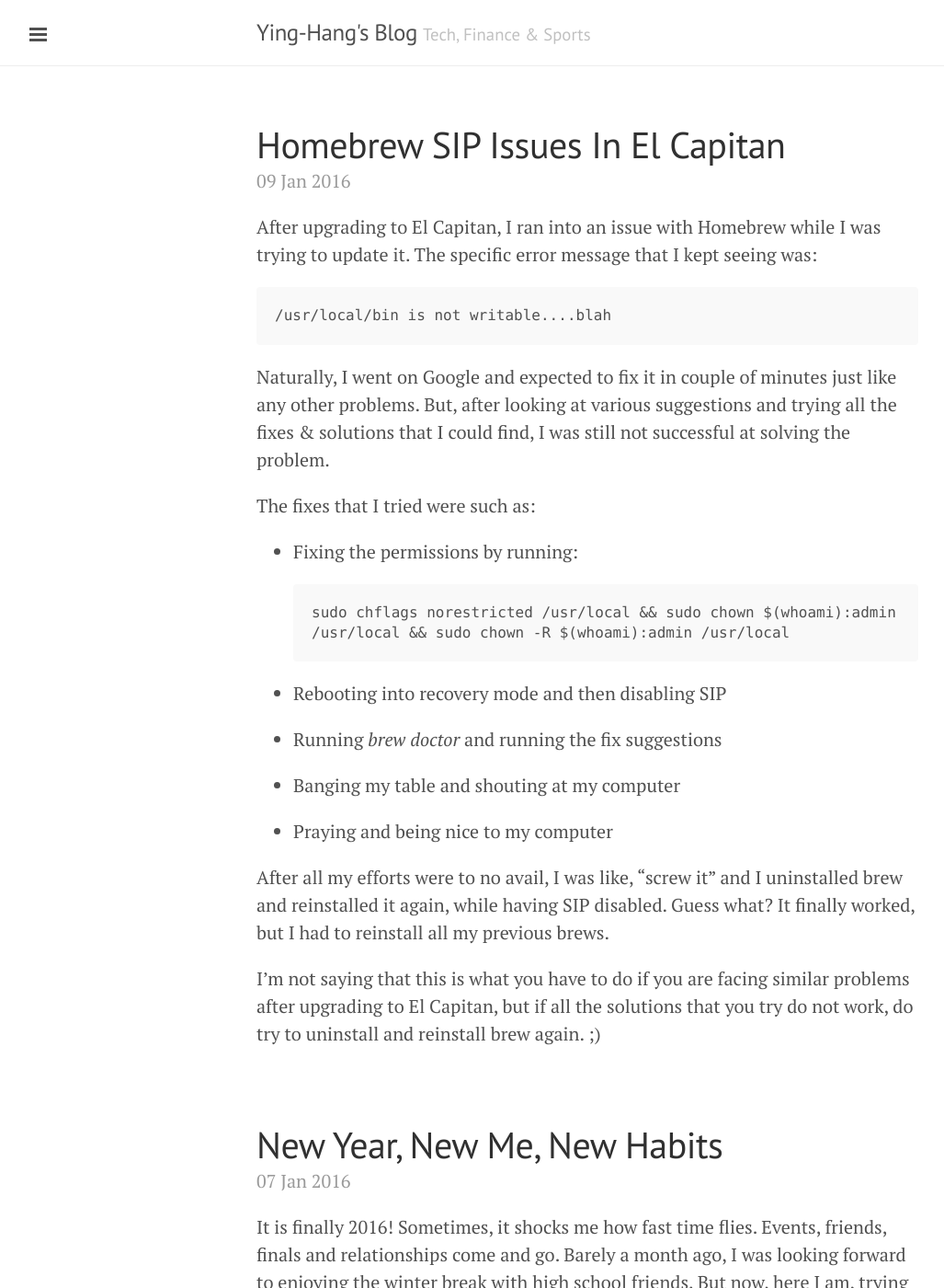
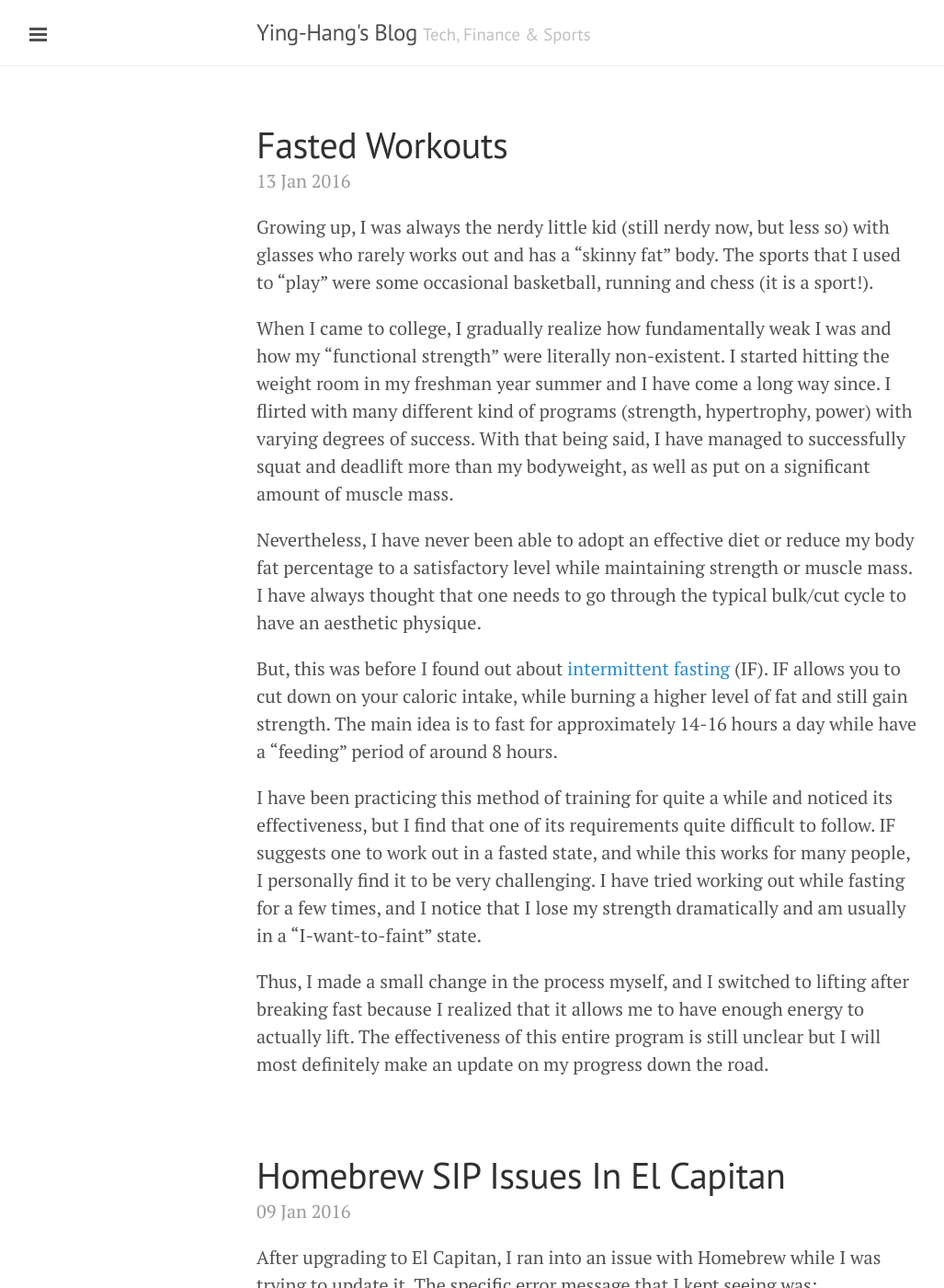
Before and after one commit to yinghang/yinghang.github.io, a Jekyll site: the page built from index.html, in a window 1280 px wide and 1400 px high. Shown: the whole window at 92% size, without its empty margins (1-1028 px from the left). Built offline with Jekyll 4.4.1, drawn with Linux system fonts in a browser that asks for light colours; the list of posts is cut into pages by our own code.

Commit message:
Post update: Fasted Workouts

```diff
--- a/_posts/2016-01-13-fasted-workouts.markdown
+++ b/_posts/2016-01-13-fasted-workouts.markdown
@@ -1,6 +1,16 @@
 ---
-published: false
+published: true
 title: Fasted Workouts
 layout: post
 ---
-So
+Growing up, I was always the nerdy little kid (still nerdy now, but less so) with glasses who rarely works out and has a "skinny fat" body. The sports that I used to "play" were some occasional basketball, running and chess (it is a sport!).
+
+When I came to college, I gradually realize how fundamentally weak I was and how my "functional strength" were literally non-existent. I started hitting the weight room in my freshman year summer and I have come a long way since. I flirted with many different kind of programs (strength, hypertrophy, power) with varying degrees of success. With that being said, I have managed to successfully squat and deadlift more than my bodyweight, as well as put on a significant amount of muscle mass.
+
+Nevertheless, I have never been able to adopt an effective diet or reduce my body fat percentage to a satisfactory level while maintaining strength or muscle mass. I have always thought that one needs to go through the typical bulk/cut cycle to have an aesthetic physique.
+
+But, this was before I found out about [intermittent fasting](http://www.leangains.com/2010/04/leangains-guide.html/) (IF). IF allows you to cut down on your caloric intake, while burning a higher level of fat and still gain strength. The main idea is to fast for approximately 14-16 hours a day while have a "feeding" period of around 8 hours.
+
+I have been practicing this method of training for quite a while and noticed its effectiveness, but I find that one of its requirements quite difficult to follow. IF suggests one to work out in a fasted state, and while this works for many people, I personally find it to be very challenging. I have tried working out while fasting for a few times, and I notice that I lose my strength dramatically and am usually in a "I-want-to-faint" state.
+
+Thus, I made a small change in the process myself, and I switched to lifting after breaking fast because I realized that it allows me to have enough energy to actually lift. The effectiveness of this entire program is still unclear but I will most definitely make an update on my progress down the road.
```
